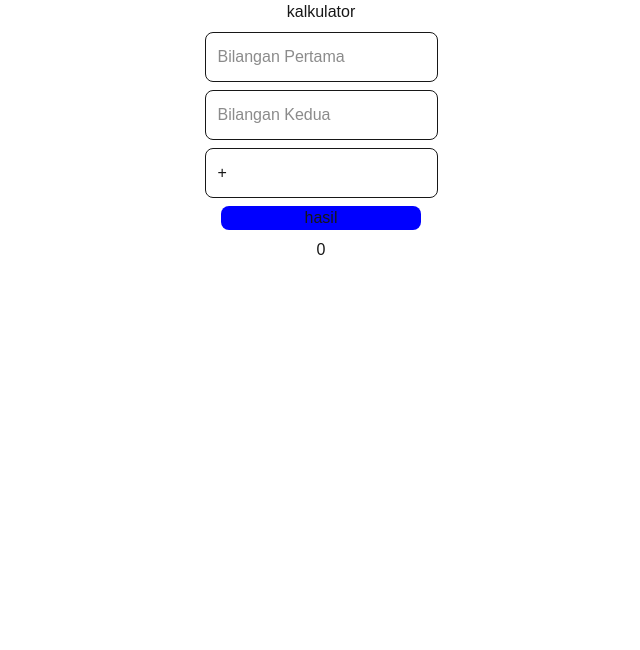
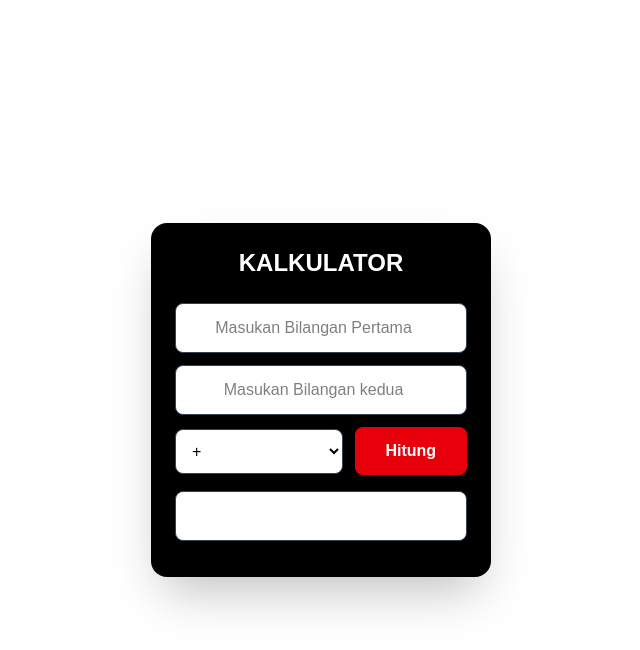
Before and after one commit to muochamadlatip-hue/my-app-projek, a Next.js app: page /kalkulator in a window 1280 px wide. Shown: the top 650 px of the page, without its empty margins (319-959 px from the left). Built offline with nearby package versions, Linux system fonts and the light colour scheme.

Commit message:
kalkulator

```diff
--- a/app/kalkulator/page.tsx
+++ b/app/kalkulator/page.tsx
@@ -3,10 +3,10 @@
 import React, { useState } from 'react'
 
 export default function Kalkulator() {
-    const [variableOne, SetVariableOne] = useState('')
-    const [variableTwo, SetVariableTwo] = useState('')
-    const [aritmatika, SetAritmatika] = useState('+')
-    const [result, setResult] = useState(0)
+  const [variableOne, setVariableOne] = useState('')
+  const [variableTwo, setVariableTwo] = useState('')
+  const [aritmatika, setAritmatika] = useState('+')
+  const [result, setResult] = useState('')
 
   const submitAritmatika = () => {
     if (variableOne && variableTwo) {
@@ -16,33 +16,70 @@ export default function Kalkulator() {
     } else if (aritmatika === '-' ) {
       const minus = Number(variableOne) - Number(variableTwo) ;
       setResult(minus)
-            } else if (aritmatika === '*' ) {
+    }  else if (aritmatika === '*' ) {
       const kali = Number(variableOne) * Number(variableTwo) ;
       setResult(kali)
+    }  else if (aritmatika === '/' ) {
+      const bagi = Number(variableOne) / Number(variableTwo) ;
+      setResult(bagi)
     } else {
       alert('Aritmatika hanya bisa di isi oleh +, -, *, /')
     }
    }
    }
+
   return (
-    <div className='items-center justify-items-center min-h-screen '>
-        <h1>kalkulator</h1>
-        <div className='my-2'>
-            <input value={variableOne} onChange={(e) => SetVariableOne(e.target.value)} className='border rounded-lg p-3' placeholder='Bilangan Pertama' />
-        </div>
-         <div className='my-2'>
-            <input value={variableTwo} onChange={(e) => SetVariableTwo(e.target.value)} className='border rounded-lg p-3' placeholder='Bilangan Kedua' />
-        </div>
-         <div className='my-2'>
-            <input value={aritmatika} onChange={(e) => SetAritmatika(e.target.value)}className='border rounded-lg p-3' placeholder='Aritmatika' />
-        </div>
-         <div className='my-2'>
-            <button className='w-[200px] btn bg-[blue] text white rounded-lg'
-            onClick={submitAritmatika}>
-                hasil
+    <div className="flex items-center justify-center min-h-screen bg-white-900">
+      <div className="bg-black text-white p-6 rounded-2xl shadow-2xl w-[340px] text-center">
+        <h1 className="text-2xl font-bold mb-6">KALKULATOR</h1>
+
+        {/* Input bilangan pertama */}
+        <input
+          value={variableOne}
+          onChange={(e) => setVariableOne(e.target.value)}
+          className="border border-gray-700 bg-white text-black rounded-lg p-3 w-full mb-3 text-center focus:outline-none focus:ring-2 focus:ring-blue-500"
+          placeholder="Masukan Bilangan Pertama"
+          type="number"
+        />
+
+        {/* Input bilangan kedua */}
+        <input
+          value={variableTwo}
+          onChange={(e) => setVariableTwo(e.target.value)}
+          className="border border-gray-700 bg-white text-black rounded-lg p-3 w-full mb-3 text-center focus:outline-none focus:ring-2 focus:ring-blue-500"
+          placeholder="Masukan Bilangan kedua"
+          type="number"
+        />
+
+        {/* Dropdown & Tombol Hitung sejajar penuh */}
+        <div className="flex items-center justify-between gap-3 mb-4 w-full">
+          <select
+            value={aritmatika}
+            onChange={(e) => setAritmatika(e.target.value)}
+            className="border border-gray-700 bg-white text-black rounded-lg p-3 w-[60%] focus:outline-none focus:ring-2 focus:ring-blue-500"
+          >
+            <option value="+">+</option>
+            <option value="-">-</option>
+            <option value="*">*</option>
+            <option value="/">/</option>
+          </select>
+
+          <button
+            className="bg-red-600 hover:bg-red-700 text-white rounded-lg px-4 py-3 font-semibold w-[40%]"
+            onClick={submitAritmatika}
+          >
+            Hitung
           </button>
         </div>
-        <h1>{result}</h1>
+
+        {/* Field hasil */}
+        <input
+          value={result}
+          readOnly
+          className="border border-gray-700 bg-white text-black rounded-lg p-3 w-full mb-3 text-center focus:outline-none focus:ring-2 focus:ring-blue-500"
+          placeholder=" "
+        />
+      </div>
     </div>
   )
 }
```
Lines whose indentation alone changed are shown as unchanged.
